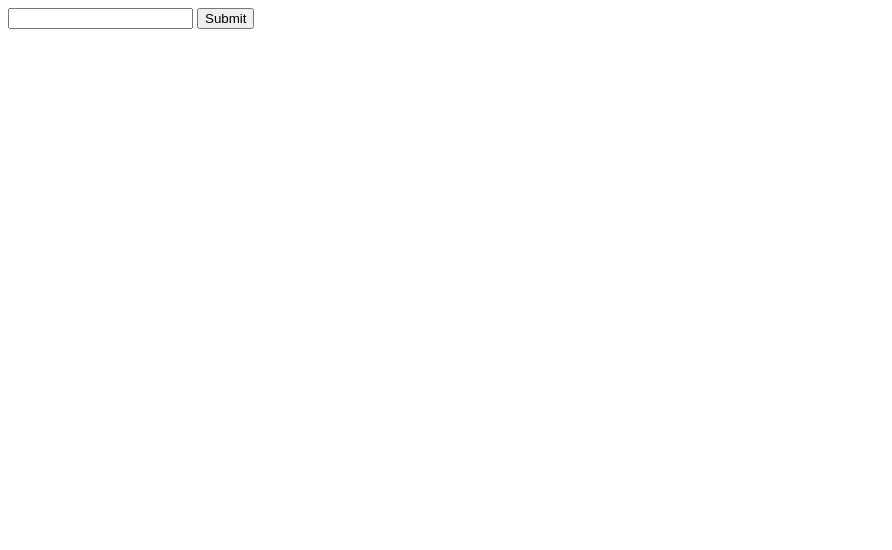
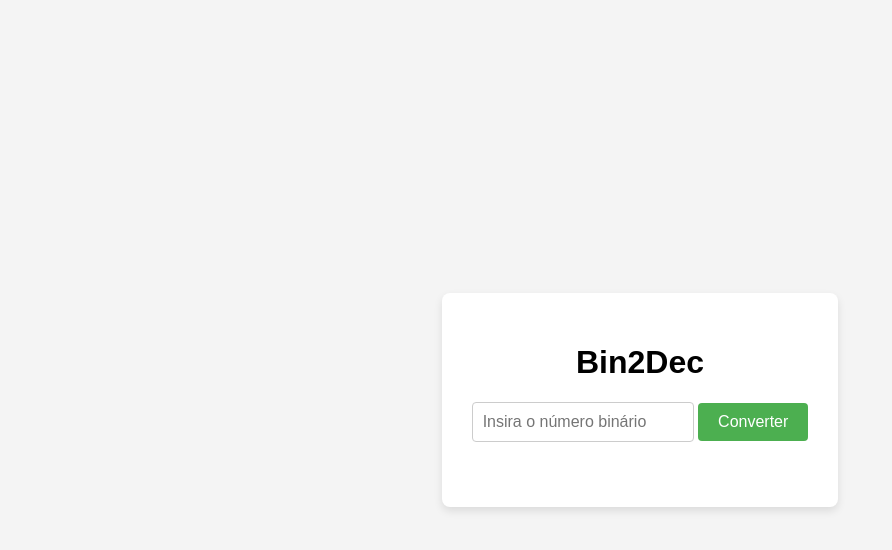
Before and after one commit to tyeight/Bin2Dec, a plain HTML site: page index.html in a window 1280 px wide. Shown: the whole page, without its empty margins (0-892 px from the left). Drawn offline with Linux system fonts and the light colour scheme.

Commit message:
changes html and styles

```diff
--- a/index.html
+++ b/index.html
@@ -1,15 +1,71 @@
 <!DOCTYPE html>
 <html lang="pt-bt">
   <head>
-    <meta charset="UTF-8">
-    <meta name="viewport" content="width=device-width, initial-scale=1.0">
+    <meta charset="UTF-8" />
+    <meta name="viewport" content="width=device-width, initial-scale=1.0" />
     <title>Bin2Dec</title>
+    <style>
+        body {
+            font-family: Arial, sans-serif;
+            background-color: #f4f4f4;
+            margin: 0;
+            display: flex;
+            justify-content: center;
+            align-items: center;
+            height: 100vh;
+        }
+
+        #container {
+            text-align: center;
+            background-color: #fff;
+            padding: 30px;
+            border-radius: 8px;
+            box-shadow: 0 4px 8px rgba(0, 0, 0, 0.1);
+        }
+
+        input {
+            padding: 10px;
+            font-size: 16px;
+            margin-bottom: 15px;
+            border: 1px solid #ccc;
+            border-radius: 4px;
+            width: 200px;
+        }
+
+        button {
+            padding: 10px 20px;
+            font-size: 16px;
+            background-color: #4caf50;
+            color: #fff;
+            border: none;
+            border-radius: 4px;
+            cursor: pointer;
+            transition: background-color 0.3s ease;
+        }
+
+        button:hover {
+            background-color: #45a049;
+        }
+
+        p {
+            font-size: 18px;
+            margin-top: 20px;
+        }
+    </style>
   </head>
   <body>
-    <input type="text" id="inputBinary" maxlength="8">
-    <button type="submit" onclick="transformValue()">Submit</button>
-    <label id="valueDec"></label>
+    <div id="container">
+      <h1>Bin2Dec</h1>
+      <input
+        type="text"
+        id="inputBinary"
+        maxlength="8"
+        placeholder="Insira o número binário"
+      />
+      <button onclick="transformValue()">Converter</button>
+      <p id="valueDec"></p>
       <script src="src/js/inputValue.js"></script>
       <script src="src/js/transformValue.js"></script>
+    </div>
   </body>
 </html>
```
Lines whose indentation alone changed are shown as unchanged.
